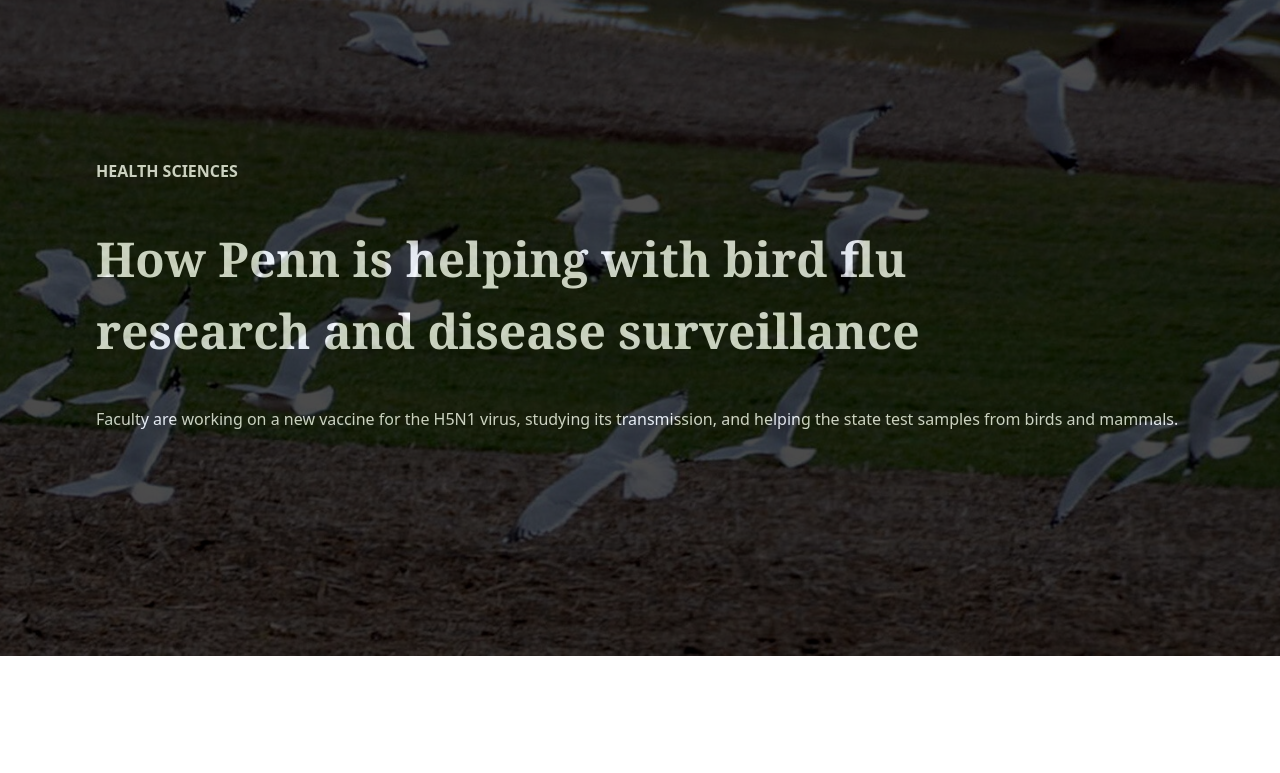
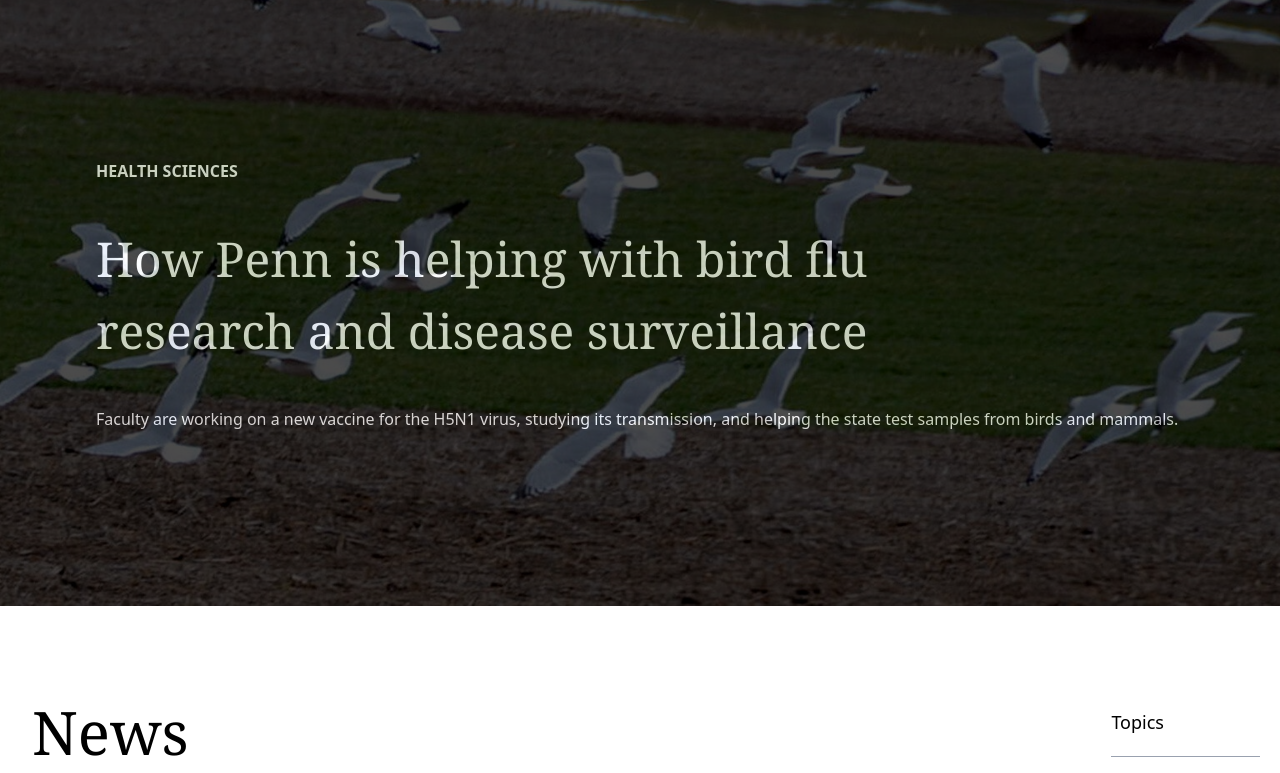
Before and after one commit to dondou21/gate, a website: page public/index.html in a window 1280 px wide. Shown: the part 194-967 px from the top of the page. Before the commit the page ends 850 px from the top, so only its background shows below. Drawn offline with Linux system fonts and the light colour scheme.

Commit message:
News section title added

```diff
--- a/public/index.html
+++ b/public/index.html
@@ -7,9 +7,9 @@
   <title>Penn</title>
 </head>
 <body class=" ">
-  <header class="relative  bg-[url(./images/avian-bird-flu.jpg)] bg-cover bg-center h-[850px]  ">
+  <header class="relative  bg-[url(./images/avian-bird-flu.jpg)] bg-cover bg-center h-[800px]  ">
      <!-- header Section -->
-      <div class=" bg-black opacity-70 h-[850px]  ">
+      <div class=" bg-black opacity-70 h-[800px]  ">
         <div class="flex ">
            <!-- Logo -->
             <div class="pt-14 pl-8 ">
@@ -38,7 +38,7 @@
               <!-- Hero Section -->
                 <div class=" text-white mt-44   ">
                     <h1 class="font-bold ml-24  mb-10 ">HEALTH SCIENCES</h1>
-                    <h1 class="ml-24 font-semibold font-serif text-[48px] ">How Penn is helping with bird flu <br>research and disease surveillance</h1>
+                    <h1 class="ml-24 font-serif text-[48px] ">How Penn is helping with bird flu <br>research and disease surveillance</h1>
                     <p class="ml-24 mt-10">
                         Faculty are working on a new vaccine for the H5N1 virus, studying its transmission, and helping the state test samples from birds and mammals.
                     </p>
@@ -48,5 +48,22 @@
 
 
   </header>
+
+  <!-- NEWS Section  -->
+
+  <section class=" mt-24  ml-8  ">
+    <!-- title -->
+
+     <div class="flex relative justify-between items-center w-full ">
+        <h1 class="mt text-6xl  font-serif">News</h1>
+        <a class=" text-lg mr-5  border-b-1 border-gray-400 pb-5 pr-24  " href="#">Topics           </a>
+     </div>
+
+     <!-- Boxes -->
+      <div>
+
+      </div>
+  </section>
+
 </body>
 </html>
```
Also changed, not shown: public/output.css.
